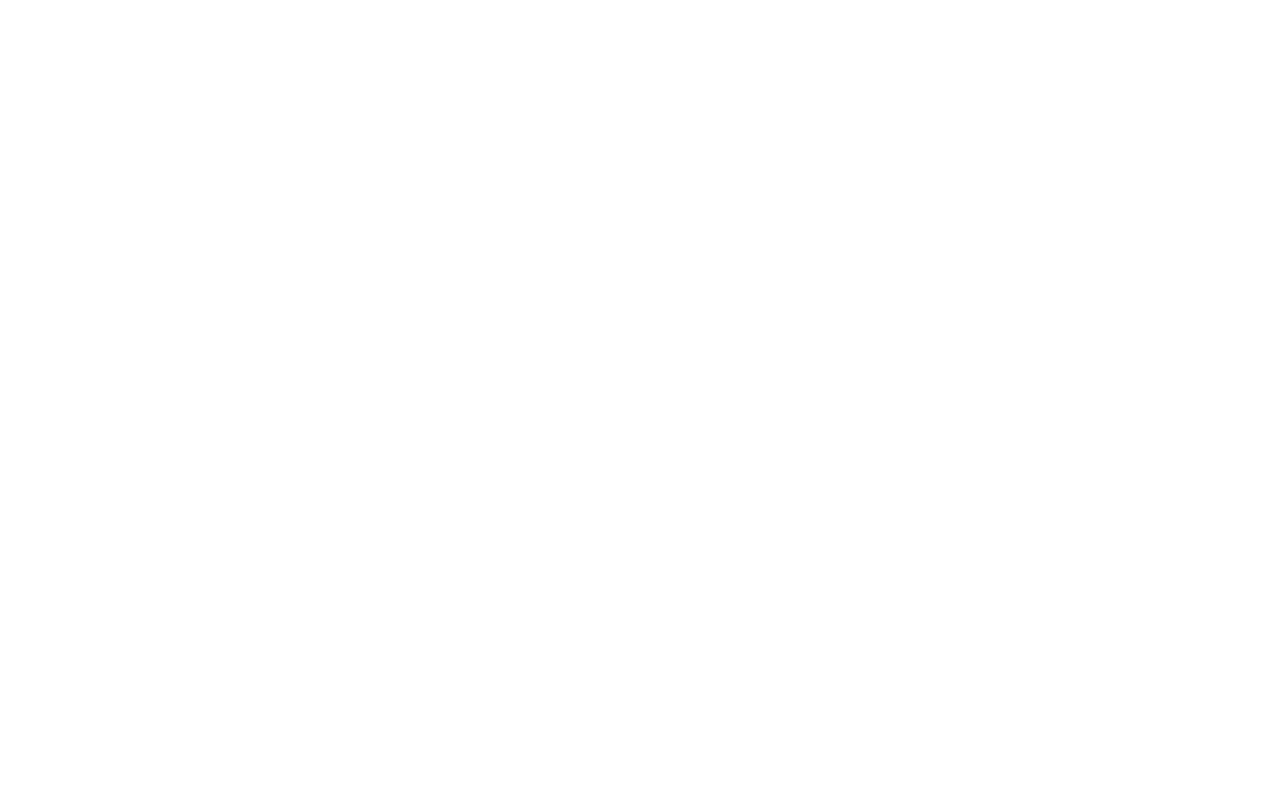
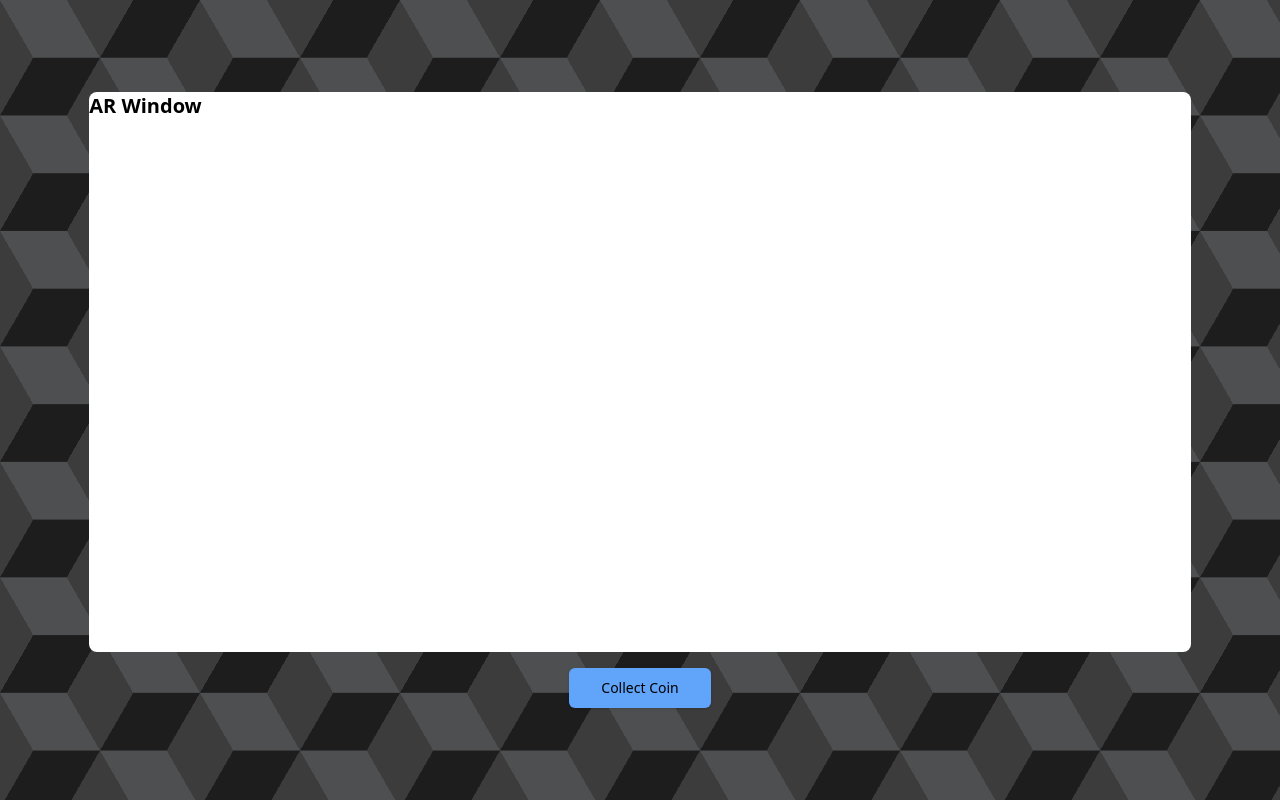
Before and after one commit to ChinmayMhatre/memego, a React (Vite) app in the folder meme-frontend/: page /ar in a window 1280 px wide. Before the commit this address had no page. Built offline with nearby package versions, Linux system fonts and the light colour scheme.

Commit message:
update ar page

```diff
--- a/meme-frontend/src/App.tsx
+++ b/meme-frontend/src/App.tsx
@@ -4,6 +4,7 @@
 import "./App.css";
 import Mapbox from "./components/MapBox";
 import Dashboard from "./Dashboard";
+import ArWindow from "./ArWindow";
 
 function App() {
   return (
@@ -12,6 +13,7 @@
         <Route path="/login" element={<Login />} />
         <Route path="/" element={<Mapbox />} />
         <Route path="/dashboard" element={<Dashboard />} />
+        <Route path="/ar" element={<ArWindow />} />
       </Routes>
     </BrowserRouter>
   );
--- /dev/null
+++ b/meme-frontend/src/ArWindow.tsx
@@ -0,0 +1,13 @@
+import React from 'react'
+import { Button } from './components/ui/button'
+
+const ArWindow = () => {
+  return (
+    <div className=' p-7 h-screen bg-gradient flex flex-col justify-center items-center gap-4 w-full'>
+        <h1 className='text-xl bg-white rounded-lg font-bold w-[90%] h-[70vh]'>AR Window</h1>
+        <Button className='bg-blue-400  text-black ' size={'lg'}>Collect Coin</Button>
+    </div>
+  )
+}
+
+export default ArWindow
--- a/meme-frontend/src/Login.tsx
+++ b/meme-frontend/src/Login.tsx
@@ -1,5 +1,5 @@
 import { usePrivy } from "@privy-io/react-auth";
-import { useEffect } from "react";
+import React,{ useEffect } from "react";
 import { useNavigate } from "react-router-dom";
 
 const login = () => {
@@ -13,7 +13,7 @@
   }, [authenticated, ready, navigate]);
 
   return (
-    <div className="w-screen flex justify-center items-center bg-slate-400 h-screen">
+    <div className="w-screen flex justify-center items-center bg-gradient h-screen">
       <div className="flex flex-col gap-4 bg-white shadow-lg my-auto w-[90%] md:w-[50%] mx-auto rounded-xl min-h-96 justify-center items-center">
         <h1 className="text-2xl font-bold">Welcome to memego</h1>
         <button
--- a/meme-frontend/src/index.css
+++ b/meme-frontend/src/index.css
@@ -6,3 +6,17 @@
     --radius: 0.5rem
   }
 }
+
+.bg-gradient {
+    --s: 200px; /* control the size*/
+    --c1: #1d1d1d;
+    --c2: #4e4f51;
+    --c3: #3c3c3c;
+
+    background:
+      repeating-conic-gradient(from 30deg,#0000 0 120deg,var(--c3) 0 50%)
+       calc(var(--s)/2) calc(var(--s)*tan(30deg)/2),
+      repeating-conic-gradient(from 30deg,var(--c1) 0 60deg,var(--c2) 0 120deg,var(--c3) 0 50%);
+    background-size: var(--s) calc(var(--s)*tan(30deg));
+
+}
```
